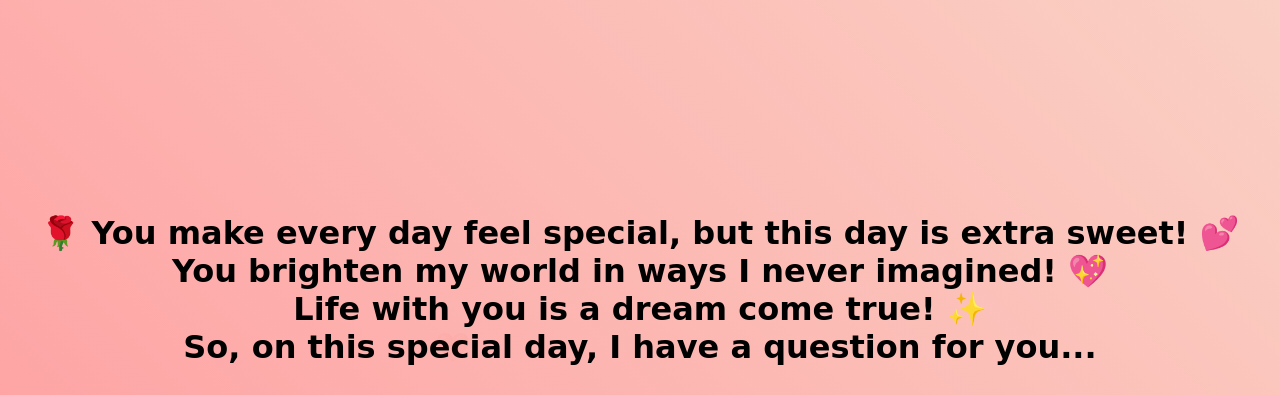
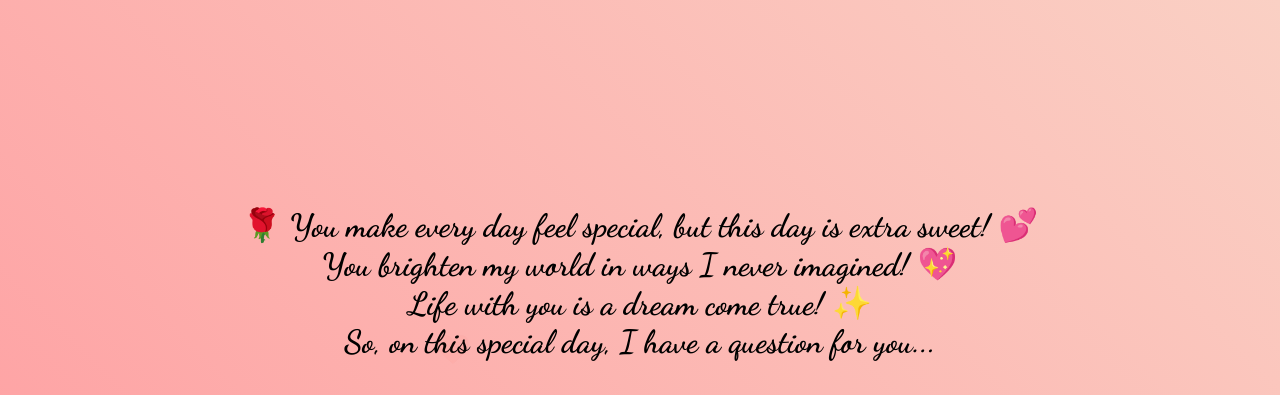
Before and after one commit to Wachirah005/Valentine_Page, a plain HTML site: page index.html in a window 1280 px wide. Shown: the top 395 px of the page. Drawn offline with Linux system fonts and the light colour scheme.

Commit message:
Update index.html

```diff
--- a/index.html
+++ b/index.html
@@ -4,10 +4,10 @@
     <meta charset="UTF-8">
     <meta name="viewport" content="width=device-width, initial-scale=1.0">
     <title>Be My Valentine?</title>
-    <link href="https://fonts.googleapis.com/css2?family=Great+Vibes&display=swap" rel="stylesheet">
+    <link href="https://fonts.googleapis.com/css2?family=Dancing+Script:wght@400;700&family=Fredoka+One&family=Pacifico&display=swap" rel="stylesheet">
     <style>
         body {
-            font-family: 'Great Vibes', cursive;
+            font-family: 'Dancing Script', cursive;
             text-align: center;
             background: linear-gradient(45deg, #ff9a9e, #fad0c4);
             margin: 0;
```
